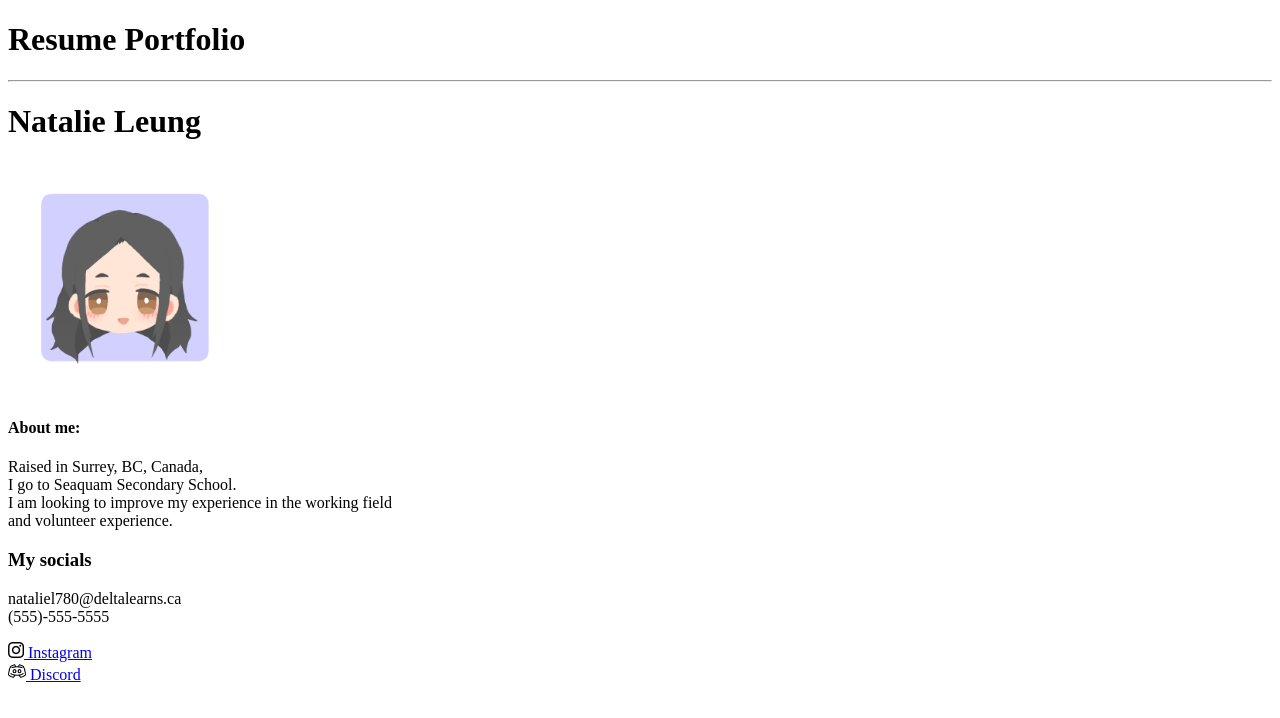
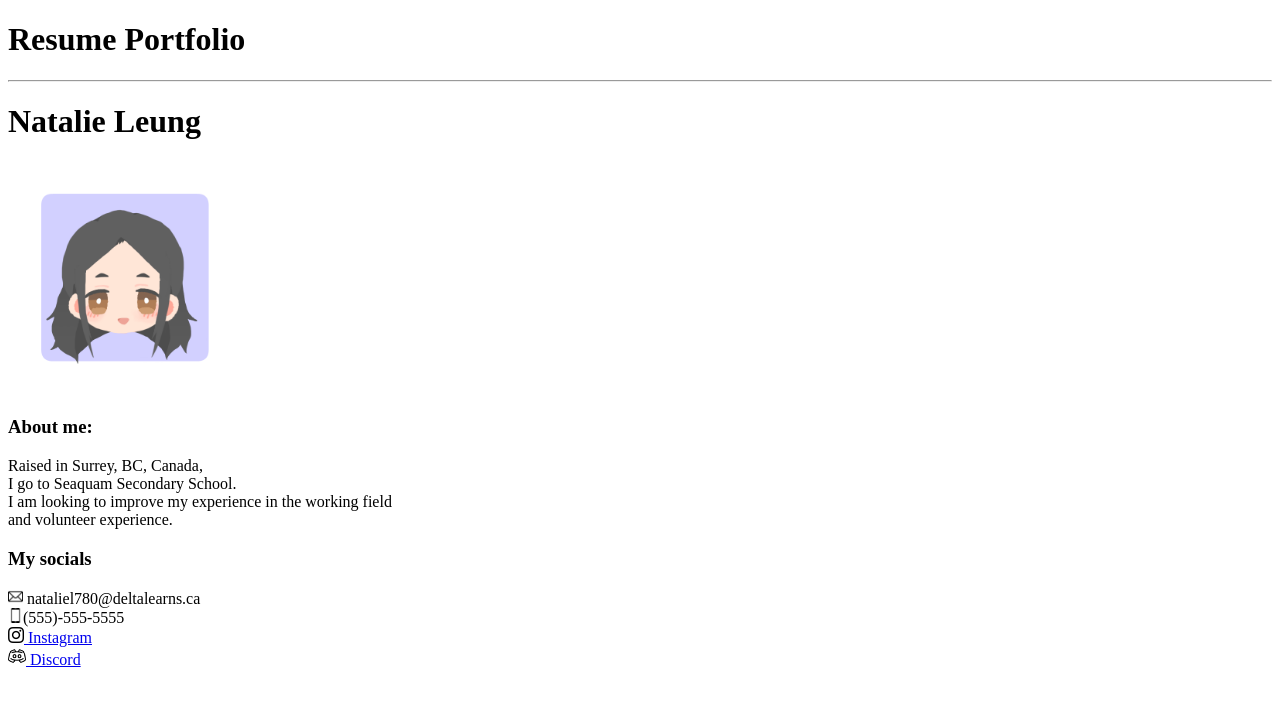
Before and after one commit to NatatalieL/resume, a plain HTML site: page index.html in a window 1280 px wide. Drawn offline with Linux system fonts and the light colour scheme.

Commit message:
add resume content

```diff
--- a/index.html
+++ b/index.html
@@ -17,11 +17,14 @@
                     <img src="Avatar.png" alt="black haired girl" width="232" height="232">
                 </a>
             </div>
-            <h4 id="about-me">About me:</h4>
+            <h3 id="about-me">About me:</h3>
             <p>Raised in Surrey, BC, Canada,<br/> I go to Seaquam Secondary School.<br/> I am looking to improve my experience in the working field <br/>and volunteer experience.</p>
             <div id="socials">
                 <h3>My socials</h3>
-                <p>nataliel780@deltalearns.ca<br/>(555)-555-5555</p>
+                <img src="image_2024-04-20_213002456.png" alt="email" height="15"> nataliel780@deltalearns.ca
+                <br/>
+                <img src="phone.png" alt="phone" height="15">(555)-555-5555
+                <br/>
                 <a href="https://www.instagram.com/n_l_827/">
                     <img src="1384031.png" alt="Instagram logo" height="16">
                     Instagram
```
